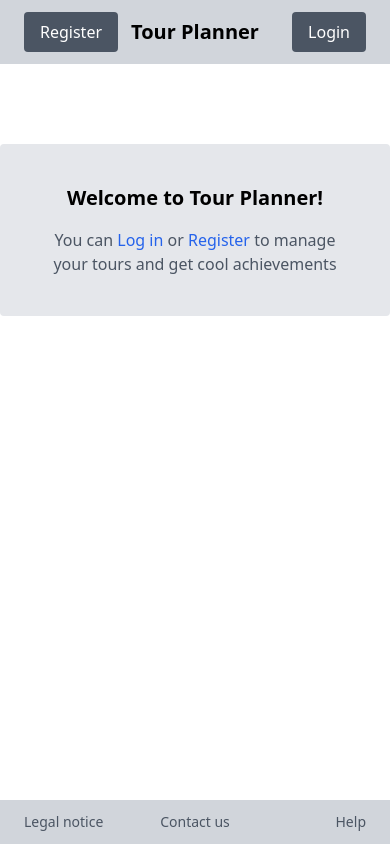
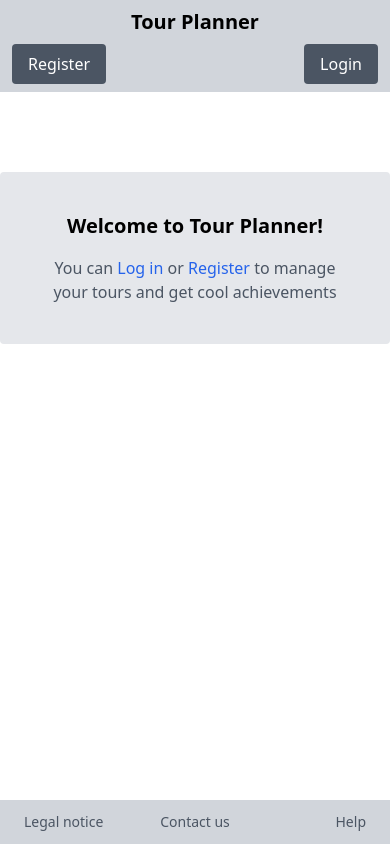
Before and after one commit to lesjanikel/Tour_Planner, an Angular app in the folder frontend/: page / in a window 390 px wide. Built offline with nearby package versions, Linux system fonts and the light colour scheme.

Commit message:
Fixed navbar mobile view

```diff
--- a/frontend/src/app/layout/navbar/navbar.html
+++ b/frontend/src/app/layout/navbar/navbar.html
@@ -1,11 +1,11 @@
-<nav class="bg-gray-300 px-6 py-3 flex justify-between items-center relative">
+<nav class="bg-gray-300 px-3 py-2 sm:px-6 sm:py-3 flex-wrap gap-2 flex justify-between items-center relative">
   @if (isLoggedIn()) {
     <h1 class="text-xl font-semibold">Hello {{ username() }}!</h1>
   } @else {
     <button (click)="goRegister()" class="bg-gray-600 text-white px-4 py-2 rounded">Register</button>
   }
 
-  <button (click)="goHome()" class="absolute left-1/2 -translate-x-1/2 text-xl font-semibold">
+  <button (click)="goHome()" class="order-first w-full text-center sm:order-none sm:w-auto sm:absolute sm:left-1/2 sm:-translate-x-1/2 text-xl font-semibold">
     Tour Planner
   </button>
 
```
